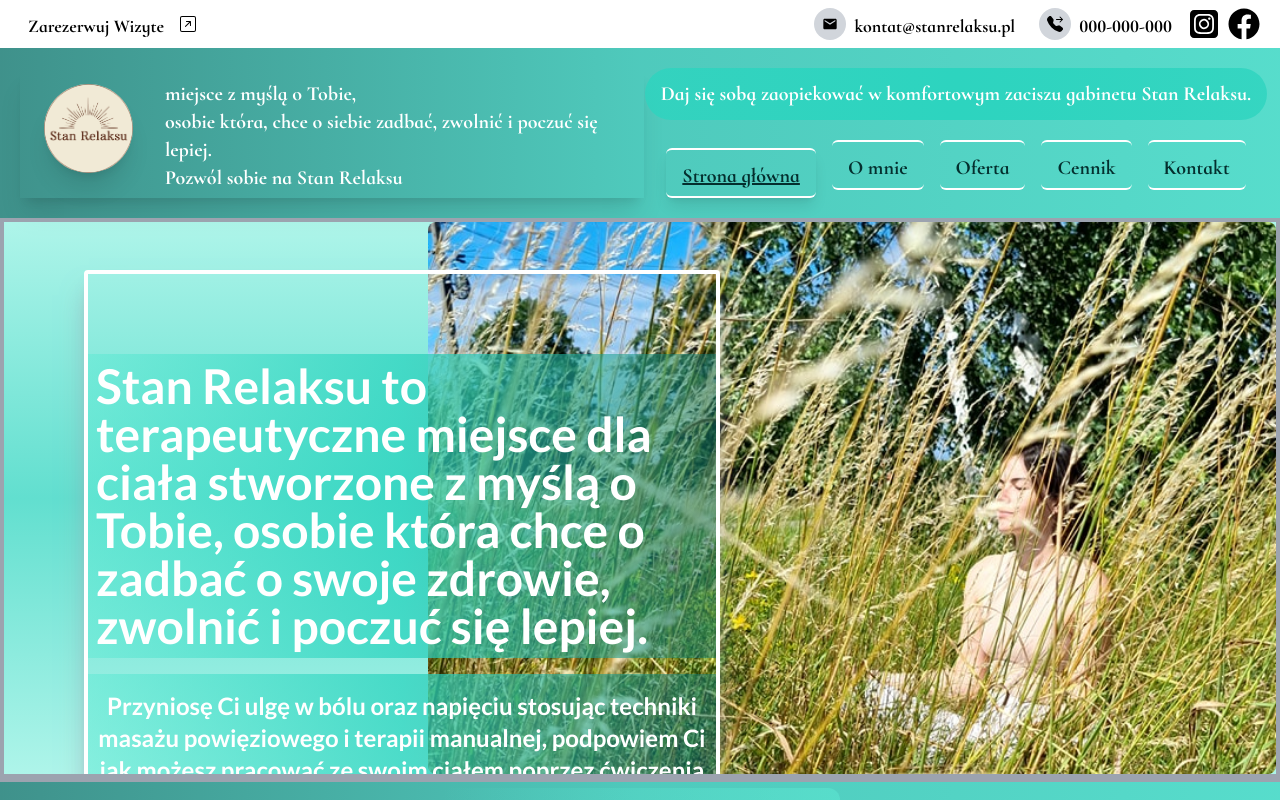
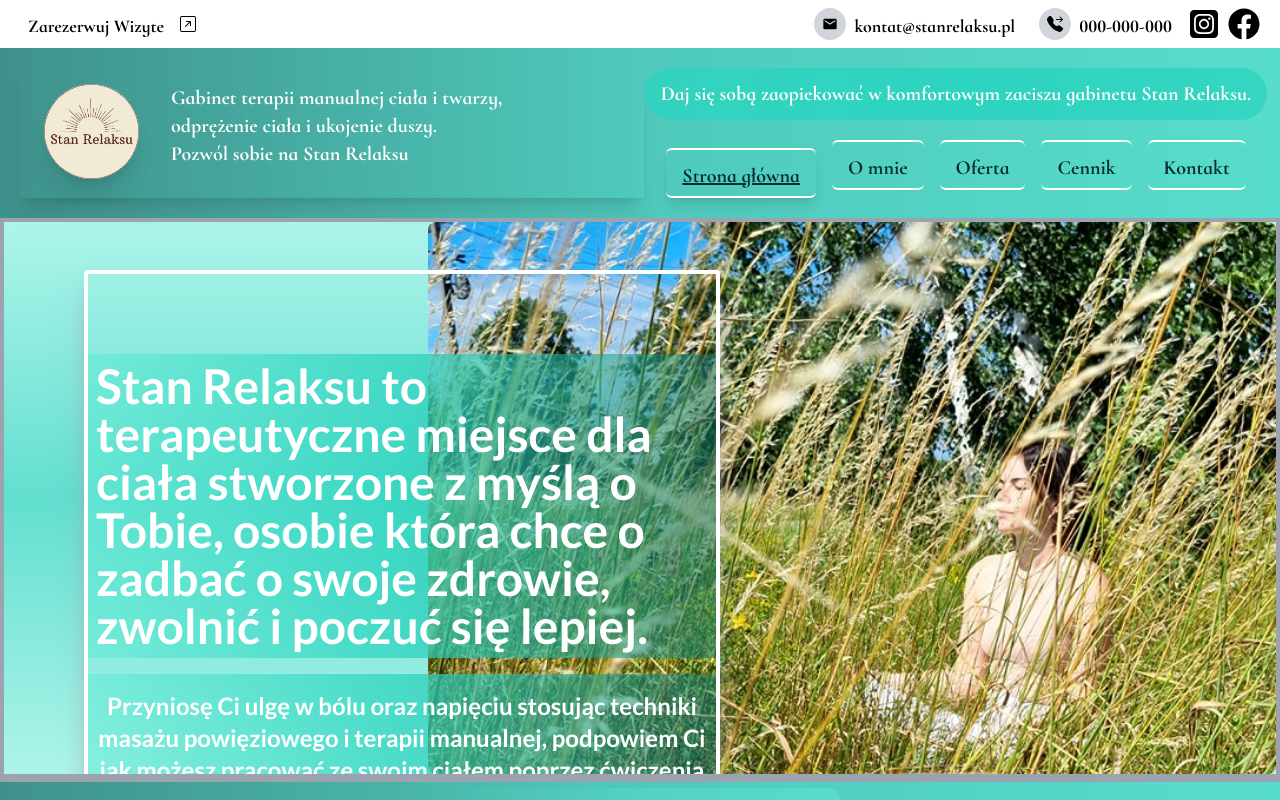
Before and after one commit to PiotrRegulski/stan-relaksu, a Next.js app: page / in a window 1280 px wide. Shown: the top 800 px of the page. Built offline with nearby package versions, Linux system fonts and the light colour scheme.

Commit message:
changed main text at header

```diff
--- a/src/components/layout/Logo.tsx
+++ b/src/components/layout/Logo.tsx
@@ -7,8 +7,8 @@ const Logo = () => {
       {" "}
       <Image
         src="/logo-stan-relaksu-kolo.png"
-        width={93}
-        height={93}
+        width={123}
+        height={123}
         className="bg-mainthemelogo rounded-full shadow-xl"
         alt="Screenshots of the dashboard project showing desktop version"
         priority={true}
--- a/src/components/layout/Navbar.tsx
+++ b/src/components/layout/Navbar.tsx
@@ -11,18 +11,17 @@ const Navbar = () => {
           <Logo />
         </Link>
 
-        <h1 className=" font-semibold lg:text-xl text-sm leading-none px-4  pt-3 text-white   ">
-          miejsce z myślą o Tobie,<br></br>
-          osobie która, chce o siebie zadbać, zwolnić i poczuć się lepiej.
-          <br></br>Pozwól sobie na Stan Relaksu
-        </h1>
+        <p className=" font-semibold lg:text-xl  text-sm leading-none px-4  pt-4 text-white line-clamp-3  w-full ">
+          Gabinet terapii manualnej ciała i twarzy,<br></br> odprężenie ciała i ukojenie
+          duszy.<br></br><strong>Pozwól sobie na Stan Relaksu</strong>
+        </p>
       </div>
 
       <div className=" flex flex-col  basis-1/2 justify-center  ">
         <div className="flex justify-center ">
           <p className=" font-semibold lg:text-xl text-sm leading-none px-4 py-3 text-white  bg-gradient-to-r from-teal-400/80 via-teal-400 to-teal-400/80 rounded-full shadow-t-md ">
-            Daj się sobą zaopiekować w komfortowym zaciszu
-            gabinetu Stan Relaksu.
+            Daj się sobą zaopiekować w komfortowym zaciszu gabinetu Stan
+            Relaksu.
           </p>
         </div>
         <div className="flex gap-4 pt-5 justify-center w-full">
--- a/src/components/layout/NavbarMobile.tsx
+++ b/src/components/layout/NavbarMobile.tsx
@@ -27,11 +27,10 @@ const NavbarMobile = () => {
                 </div>
               </Link>
             </div>
-            <h1 className=" mx-4  lg:mx-auto font-semibold text-sm leading-none text-center text-white pt-3 ">
-              miejsce z myślą o Tobie,<br></br>
-              osobie która, chce o siebie zadbać, zwolnić i poczuć się lepiej.
-              <br></br>Pozwól sobie na <strong>Stan Relaksu</strong>
-            </h1>
+            <p className=" mx-4 lg:mx-auto font-semibold text-xl leading-none text-center text-white pt-3 ">
+              Gabinet terapii manualnej ciała i twarzy,<br></br> odprężenie ciała i
+              ukojenie duszy.<br></br> Pozwól sobie na<strong>Stan Relaksu</strong>
+            </p>
           </div>
         </div>
 
@@ -85,7 +84,6 @@ const NavbarMobile = () => {
             }`}
           >
             <MobileNavLinks />
-
           </ul>
         </nav>
       </div>
```
